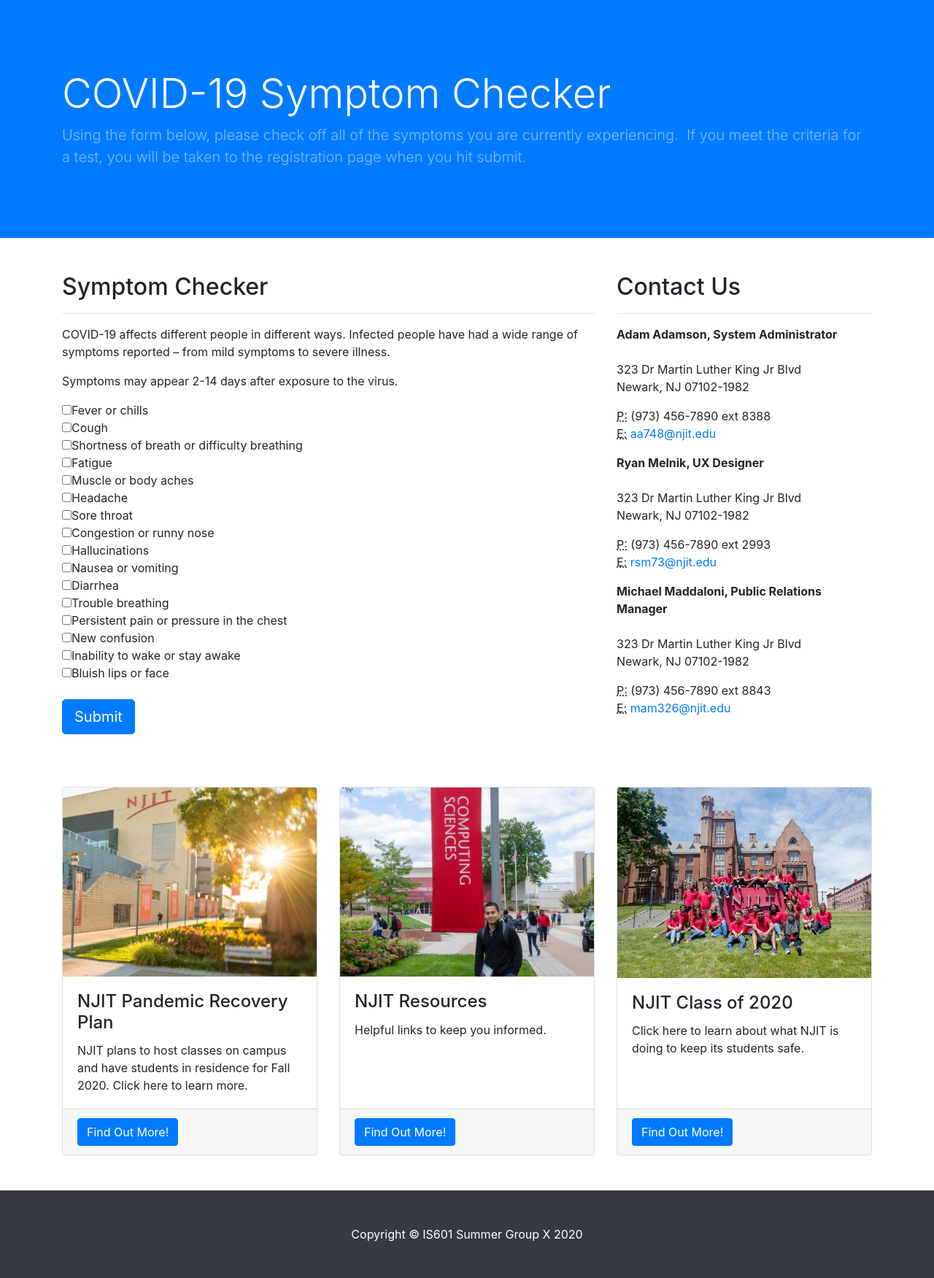
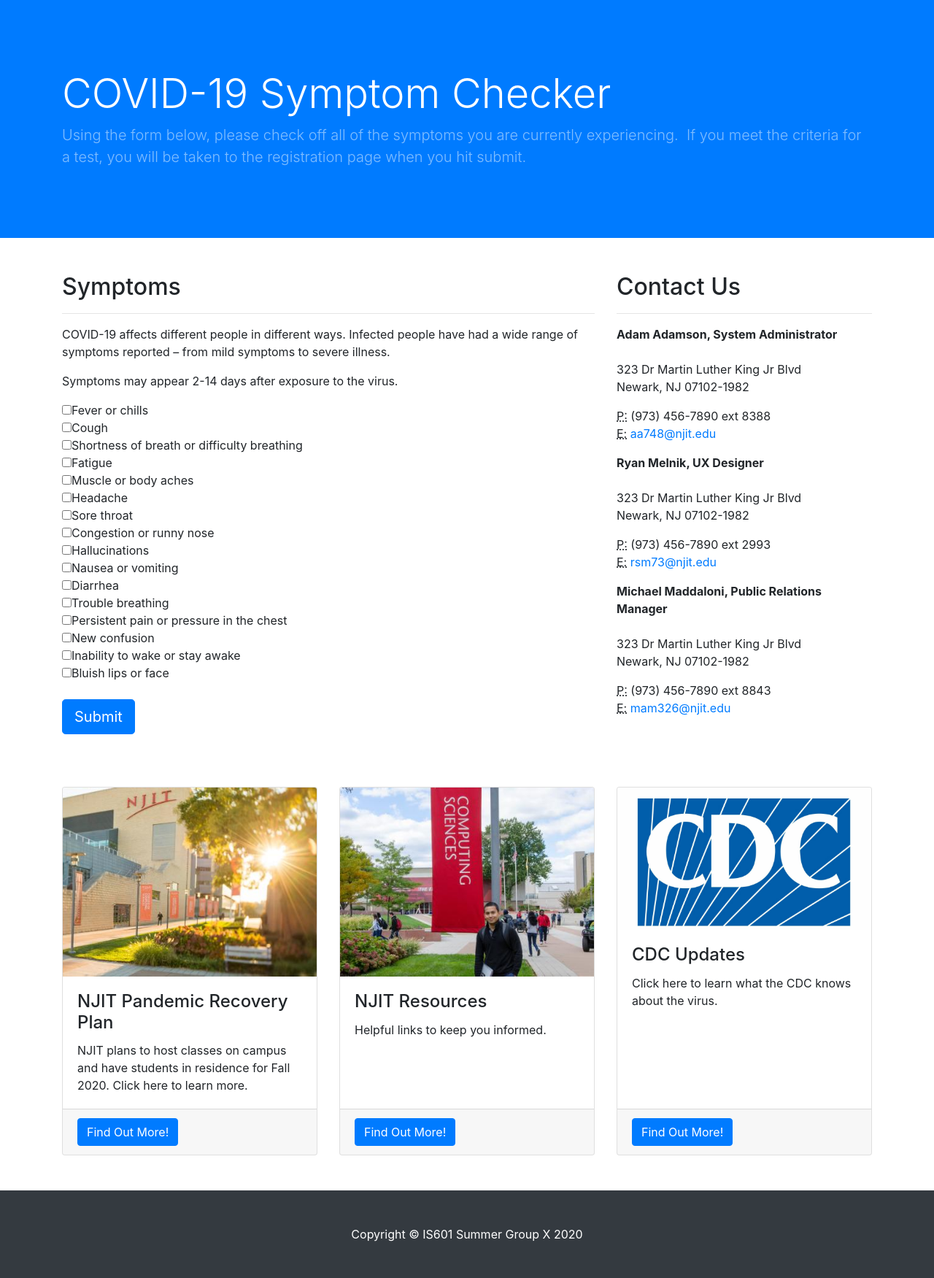
Before and after one commit to Team7IS601/covidtest, a Flask app: page / in a window 1280 px wide. Shown: the part 57-1808 px from the top of the page at 73% size. Run offline with Flask 2, Linux system fonts and the light colour scheme; some libraries are stand-ins or nearby versions.

Commit message:
Task: Added links to external sites. Changed pictures.

```diff
--- a/app/templates/index.html
+++ b/app/templates/index.html
@@ -8,7 +8,7 @@
   <meta name="description" content="">
   <meta name="author" content="">
 
-  <title>NJIT Student Self Check for COVID-19</title>
+  <title>NJIT COVID-19 Student Symptom Checker</title>
 
   <!-- Bootstrap core CSS -->
   <link href="{{ url_for('static', filename='bootstrap.min.css') }}" rel="stylesheet">
@@ -24,7 +24,7 @@
   <!-- Navigation -->
   <nav class="navbar navbar-expand-lg navbar-dark bg-dark fixed-top">
     <div class="container">
-      <a class="navbar-brand" href="#">New Jersey Institute of Technology</a>
+      <a class="navbar-brand" href="https://www.njit.edu">New Jersey Institute of Technology</a>
       <button class="navbar-toggler" type="button" data-toggle="collapse" data-target="#navbarResponsive" aria-controls="navbarResponsive" aria-expanded="false" aria-label="Toggle navigation">
         <span class="navbar-toggler-icon"></span>
       </button>
@@ -66,7 +66,7 @@
 
     <div class="row">
       <div class="col-md-8 mb-5">
-        <h2>Symptom Checker</h2>
+        <h2>Symptoms</h2>
         <hr>
         {% with messages = get_flashed_messages() %}
             {% if messages %}
@@ -165,7 +165,7 @@
             <p class="card-text">NJIT plans to host classes on campus and have students in residence for Fall 2020. Click here to learn more.</p>
           </div>
           <div class="card-footer">
-            <a href="#" class="btn btn-primary">Find Out More!</a>
+            <a href="https://www.njit.edu/pandemicrecovery/" class="btn btn-primary">Find Out More!</a>
           </div>
         </div>
       </div>
@@ -177,19 +177,19 @@
             <p class="card-text">Helpful links to keep you informed.</p>
           </div>
           <div class="card-footer">
-            <a href="#" class="btn btn-primary">Find Out More!</a>
+            <a href="https://www.njit.edu/pandemicrecovery/resources" class="btn btn-primary">Find Out More!</a>
           </div>
         </div>
       </div>
       <div class="col-md-4 mb-5">
         <div class="card h-100">
-          <img class="card-img-top" src="{{ url_for('static', filename='img/njit3.jpg') }}" alt="">
+          <img class="card-img-top" src="{{ url_for('static', filename='img/njit4.jpg') }}" alt="">
           <div class="card-body">
-            <h4 class="card-title">NJIT Class of 2020</h4>
-            <p class="card-text">Click here to learn about what NJIT is doing to keep its students safe.</p>
+            <h4 class="card-title">CDC Updates</h4>
+            <p class="card-text">Click here to learn what the CDC knows about the virus.</p>
           </div>
           <div class="card-footer">
-            <a href="#" class="btn btn-primary">Find Out More!</a>
+            <a href="https://www.cdc.gov/coronavirus/2019-nCoV/index.html" class="btn btn-primary">Find Out More!</a>
           </div>
         </div>
       </div>
```
Also changed, not shown: app/static/img/njit4.jpg (added).
